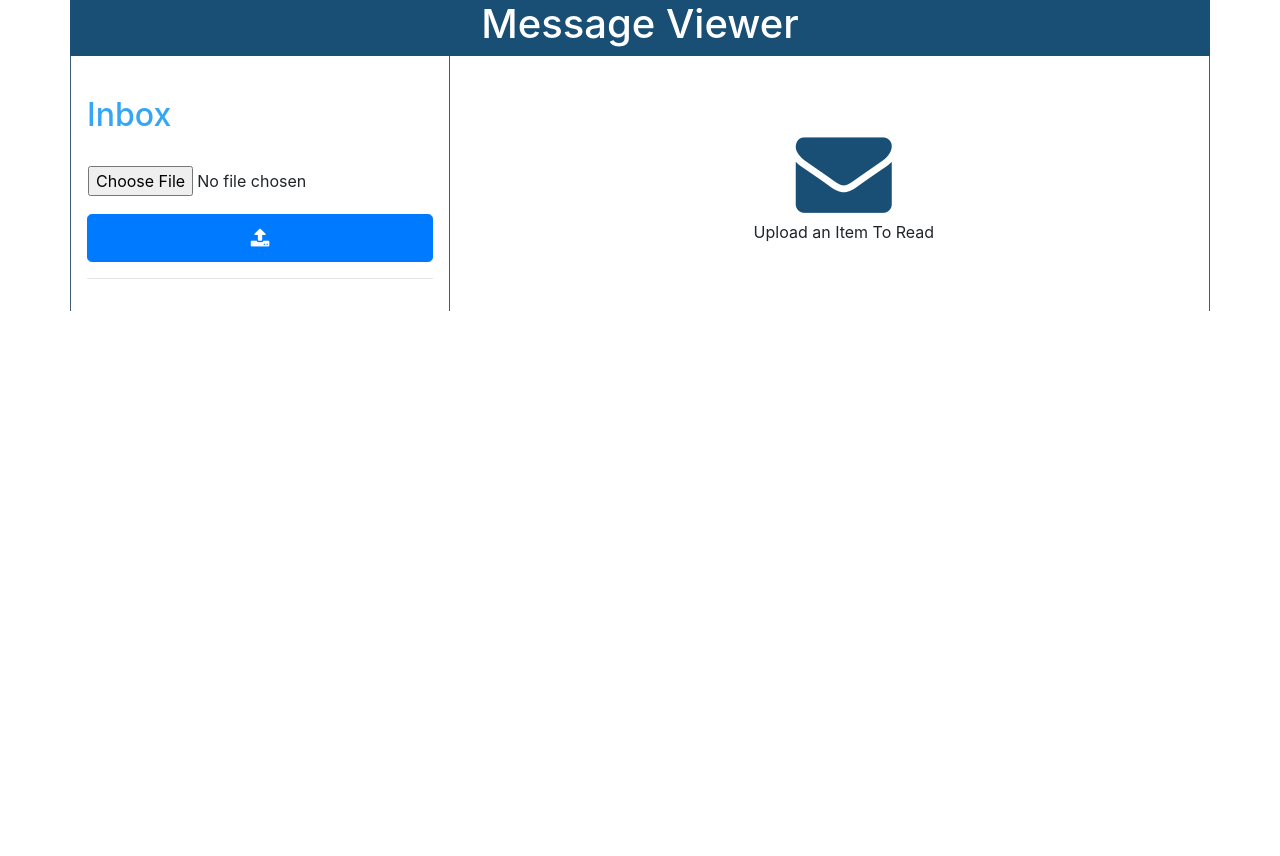
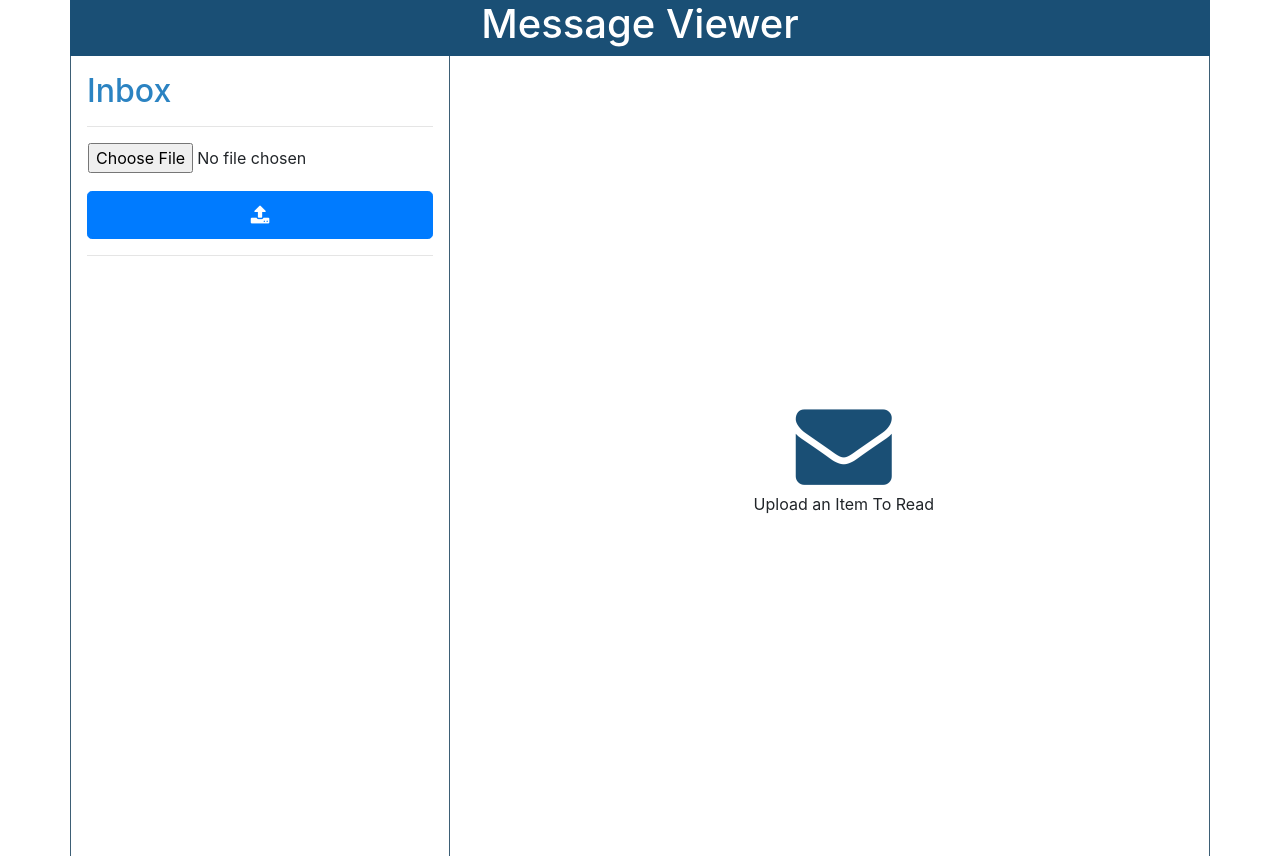
Before and after one commit to manasa-kulkarni/ParseMessages, a React (Create React App) app in the folder ui/: page / in a window 1280 px wide. Before the commit the page ends 800 px from the top, so only its background shows below. Built offline with nearby package versions, Linux system fonts and the light colour scheme.

Commit message:
final styling changes

```diff
--- a/ui/src/App.css
+++ b/ui/src/App.css
@@ -20,6 +20,7 @@
 
 .app-container {
     min-height: 100vh;
+
 }
 
 
@@ -76,6 +77,9 @@
     overflow: auto;
     padding: 16px;
     color:white;
+    border-top: 5px solid white;
+    border-left: 7px solid white;
+    border-right: 7px solid white;
 
 }
 
@@ -83,7 +87,7 @@
     background-color: white;
     border-left: 1px solid var(--color_D);
     border-right: 1px solid var(--color_D);
-    min-height: 100%;
+    min-height: 100vh;
 }
 
 .remove-padding {
@@ -103,7 +107,7 @@
 }
 
 .upload-container h2 {
-        color: var(--color_C);
+        color: var(--color_E);
 }
 
 
--- a/ui/src/App.js
+++ b/ui/src/App.js
@@ -125,10 +125,10 @@ class App extends React.Component {
         return (
             <div>
                 <div className={'email-header'}>
-                    <span style={{fontWeight:'bold'}}>Subject</span> {this.state.subject}<br/>
-                    <span style={{fontWeight:'bold'}}>To</span> {this.state.to}<br/>
-                    <span style={{fontWeight:'bold'}}>From</span> {this.state.from}<br/>
-                    <span style={{fontWeight:'bold'}}>On</span> {this.state.date}<br/>
+                    <span style={{fontWeight:'bold'}}>Subject: </span> {this.state.subject}<br/>
+                    <span style={{fontWeight:'bold'}}>To: </span> {this.state.to}<br/>
+                    <span style={{fontWeight:'bold'}}>From: </span> {this.state.from}<br/>
+                    <span style={{fontWeight:'bold'}}>On: </span> {this.state.date}<br/>
                 </div>
 
                 <div className={'email-body'}>
@@ -157,12 +157,10 @@ class App extends React.Component {
     renderInbox = () => {
         return (
             <div className={'inbox'}>
-
-
-                    <br/>
                     <div className={'upload-container'}>
                         <h2>Inbox</h2>
-                        <br/>
+                        <hr/>
+
                         <input type="file"  onChange={this.onFileSelect} className={'horizontal-center'}/>
                         <br/><br/>
                         <Button size="lg" block onClick={this.onFileUpload} >
```
